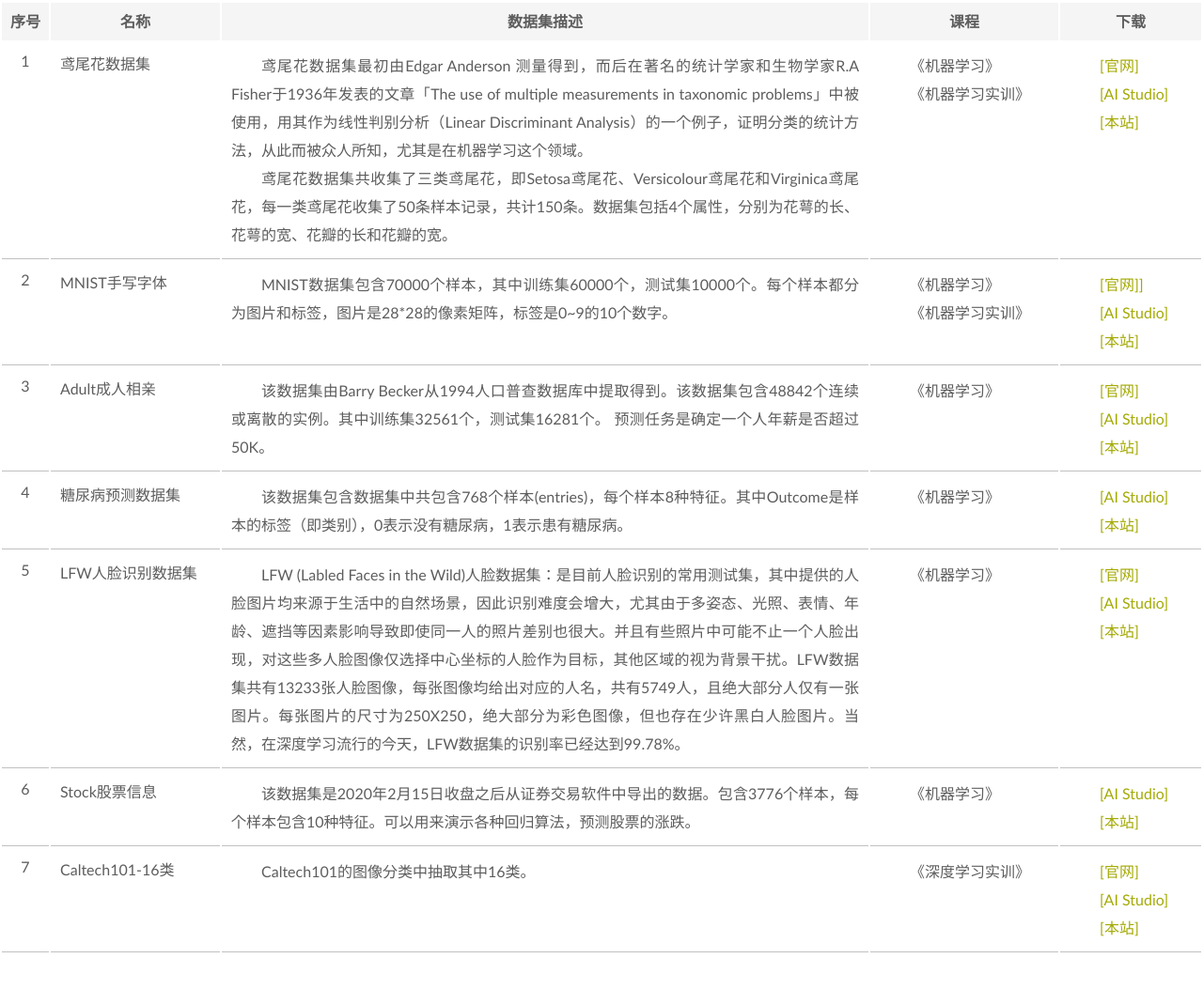
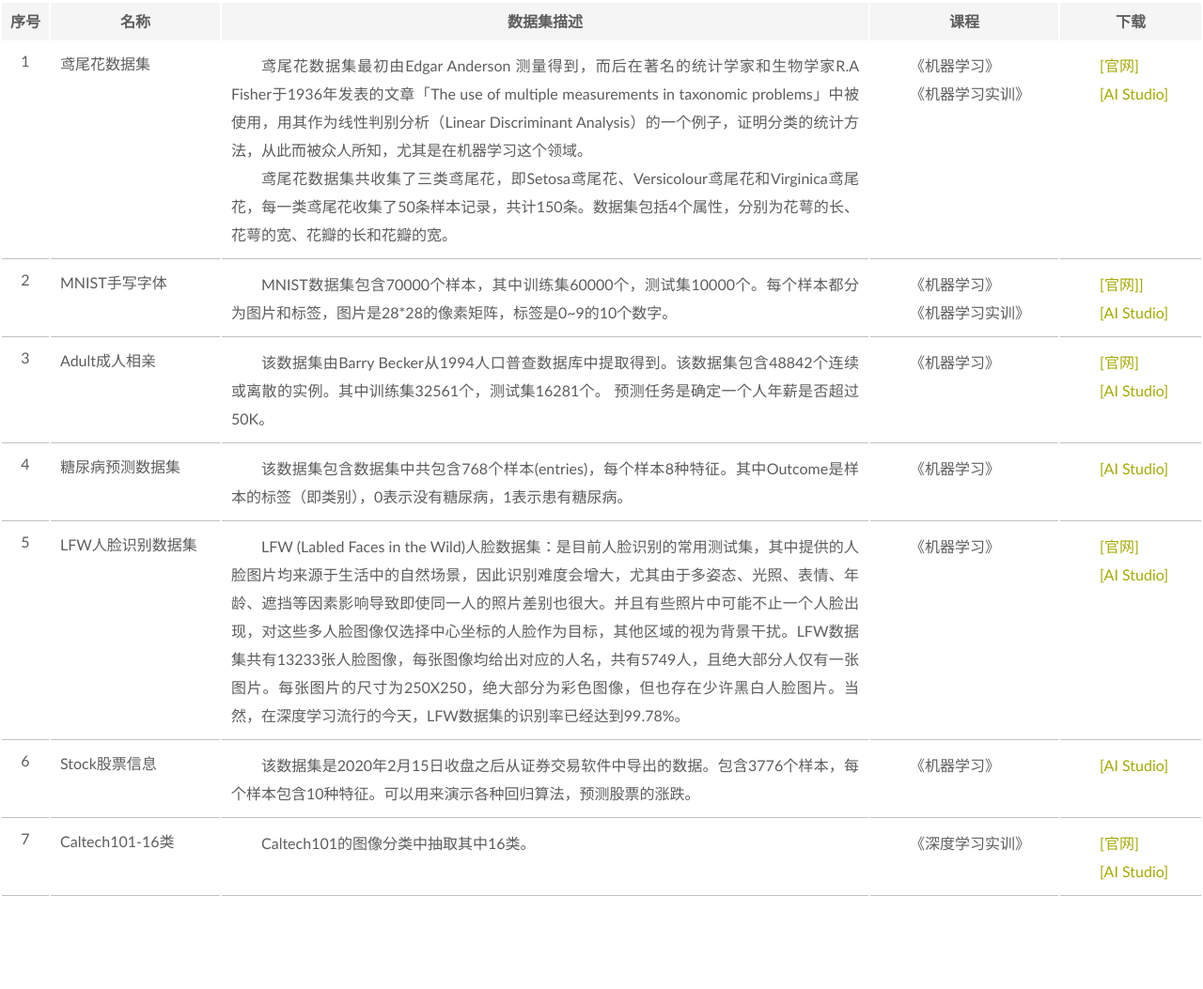
Before and after one commit to ouxinyu/DataSets, a plain HTML site: page index.html in a window 1280 px wide. Shown: the part 211-1264 px from the top of the page at 94% size. After the commit the page ends 1224 px from the top, so only its background shows below. Drawn offline with Linux system fonts and the light colour scheme.

Commit message:
Update index.html

```diff
--- a/index.html
+++ b/index.html
@@ -169,7 +169,6 @@
                     <ul>
                         <li><a href="http://archive.ics.uci.edu/ml/datasets/Iris" target="_blank ">[官网]</a></li>
                         <li><a href="https://aistudio.baidu.com/aistudio/datasetdetail/32711" target="_blank ">[AI Studio]</a></li>
-                        <li><a href="# " target="_blank ">[本站]</a></li>
                     </ul>
                 </td>
             </tr>
@@ -191,7 +190,6 @@
                     <ul>
                         <li><a href="http://yann.lecun.com/exdb/mnist/" target="_blank ">[官网]]</a></li>
                         <li><a href="https://aistudio.baidu.com/aistudio/datasetdetail/33695" target="_blank ">[AI Studio]</a></li>
-                        <li><a href="# " target="_blank ">[本站]</a></li>
                     </ul>
                 </td>
             </tr>
@@ -212,7 +210,6 @@
                     <ul>
                         <li><a href="http://archive.ics.uci.edu/ml/datasets/Adult" target="_blank ">[官网]</a></li>
                         <li><a href="https://aistudio.baidu.com/aistudio/datasetdetail/33808" target="_blank ">[AI Studio]</a></li>
-                        <li><a href="# " target="_blank ">[本站]</a></li>
                     </ul>
                 </td>
             </tr>
@@ -232,7 +229,6 @@
                 <td>
                     <ul>
                         <li><a href="https://aistudio.baidu.com/aistudio/datasetdetail/33810" target="_blank ">[AI Studio]</a></li>
-                        <li><a href="# " target="_blank ">[本站]</a></li>
                     </ul>
                 </td>
             </tr>
@@ -253,7 +249,6 @@
                     <ul>
                         <li><a href="http://vis-www.cs.umass.edu/lfw/index.html" target="_blank ">[官网]</a></li>
                         <li><a href="https://aistudio.baidu.com/aistudio/datasetdetail/33811" target="_blank ">[AI Studio]</a></li>
-                        <li><a href="# " target="_blank ">[本站]</a></li>
                     </ul>
                 </td>
             </tr>
@@ -273,7 +268,6 @@
                 <td>
                     <ul>
                         <li><a href="https://aistudio.baidu.com/aistudio/datasetdetail/33812" target="_blank ">[AI Studio]</a></li>
-                        <li><a href="# " target="_blank ">[本站]</a></li>
                     </ul>
                 </td>
             </tr>
@@ -294,7 +288,6 @@
                     <ul>
                         <li><a href="http://www.vision.caltech.edu/Image_Datasets/Caltech101/" target="_blank ">[官网]</a></li>
                         <li><a href="https://aistudio.baidu.com/aistudio/datasetdetail/33809" target="_blank ">[AI Studio]</a></li>
-                        <li><a href="# " target="_blank ">[本站]</a></li>
                     </ul>
                 </td>
             </tr>
```
